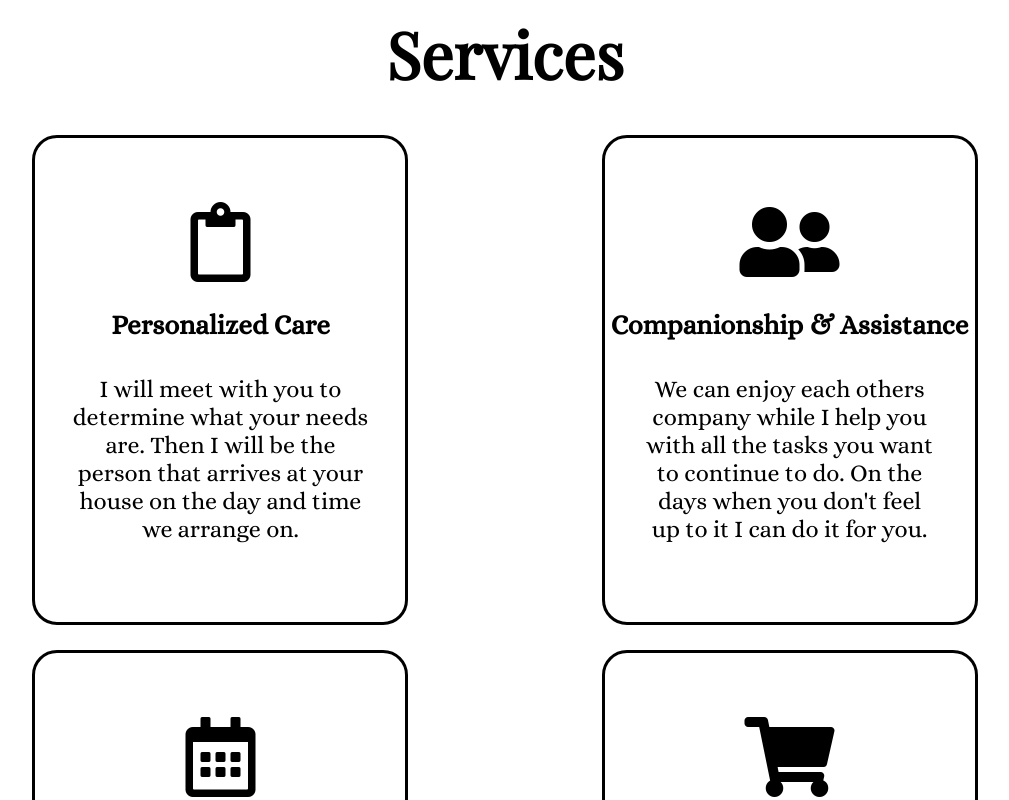
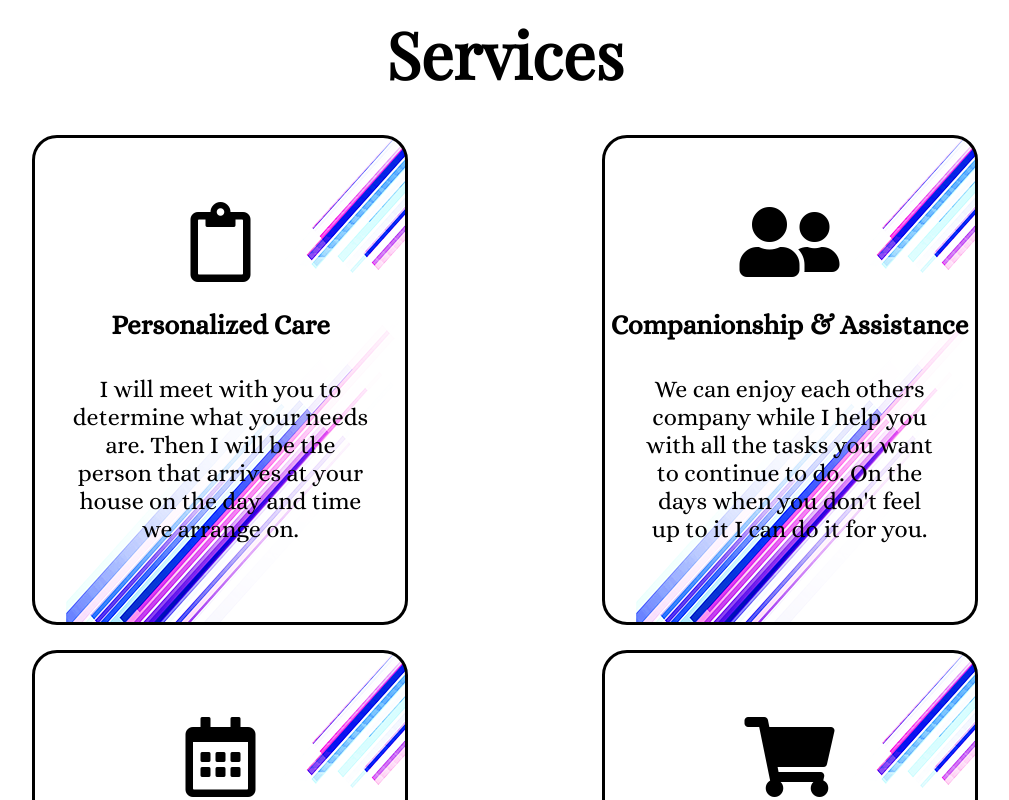
Before and after one commit to E-Dimech/substituteDaughter, a React (Create React App) app: page / in a window 1280 px wide. Shown: the part 720-1520 px from the top of the page, without its empty margins (135-1144 px from the left). Built offline with nearby package versions, Linux system fonts and the light colour scheme.

Commit message:
cleaned up code and removed commented out code from testing, uninstalled dependencies no longer in use

```diff
--- a/package.json
+++ b/package.json
@@ -7,10 +7,8 @@
     "@testing-library/jest-dom": "^5.11.9",
     "@testing-library/react": "^11.2.5",
     "@testing-library/user-event": "^12.7.1",
-    "mdbreact": "^5.0.2",
     "react": "^17.0.1",
     "react-dom": "^17.0.1",
-    "react-responsive": "^8.2.0",
     "react-responsive-carousel": "^3.2.18",
     "react-scripts": "4.0.2",
     "react-scroll": "^1.8.1",
--- a/src/Components/Contact/Contact.jsx
+++ b/src/Components/Contact/Contact.jsx
@@ -1,7 +1,7 @@
 import React from "react";
 import Eric from "../../Assets/Images/eric.jpg";
 import "./Contact.scss";
-import { Carousel } from "react-responsive-carousel";
+// import { Carousel } from "react-responsive-carousel";
 
 function Contact() {
   return (
--- a/src/Components/Services/Services.jsx
+++ b/src/Components/Services/Services.jsx
@@ -10,11 +10,6 @@ function Services() {
         {ServiceMenu.map((item, index) => {
           return (
             <div className={item.cName} key={index}>
-              {/* <img
-                className="services__menu-img"
-                src={item.image}
-                alt={item.alt}
-              /> */}
               <i class={item.image}></i>
               <h3 className="services__menu-title">{item.title}</h3>
               <div className="services__text-wrp">
--- a/src/Components/Services/Services.scss
+++ b/src/Components/Services/Services.scss
@@ -25,9 +25,8 @@
   &__menu-card {
     padding-top: 5%;
     border: 3px solid black;
-    // background-image: url(../../Assets/Images/line-decorative-lines-8d2a0a116cf5af32157a9840553c7484.png);
+    background-image: url(../../Assets/Images/line-decorative-lines-8d2a0a116cf5af32157a9840553c7484.png);
     border-radius: 25px;
-    // width: 80%;
     width: 60%;
     max-width: 400px;
     min-height: 250px;
@@ -47,14 +46,6 @@
       margin-left: 2%;
     }
   }
-  // &__menu-img {
-  //   width: 30%;
-  //   min-height: 70px;
-  //   max-height: 70px;
-  //   display: block;
-  //   margin-left: auto;
-  //   margin-right: auto;
-  // }
   &__menu-title {
     text-align: center;
     font-size: 1.2rem;
--- a/src/Components/Testimonials/Testimonials.jsx
+++ b/src/Components/Testimonials/Testimonials.jsx
@@ -1,5 +1,4 @@
 import React from "react";
-// import { MDBContainer, MDBRow, MDBCol, MDBIcon } from "mdbreact";
 import "react-responsive-carousel/lib/styles/carousel.min.css"; // requires a loader
 import { Carousel } from "react-responsive-carousel";
 import Eric from "../../Assets/Images/eric.jpg";
```
Also changed, not shown: src/Components/NavBar/NavBar.jsx (+0 -93 lines), src/Components/Services/ServiceMenu.jsx (+0 -8 lines), 1 other file (tests, documents, lock files or other folders).
